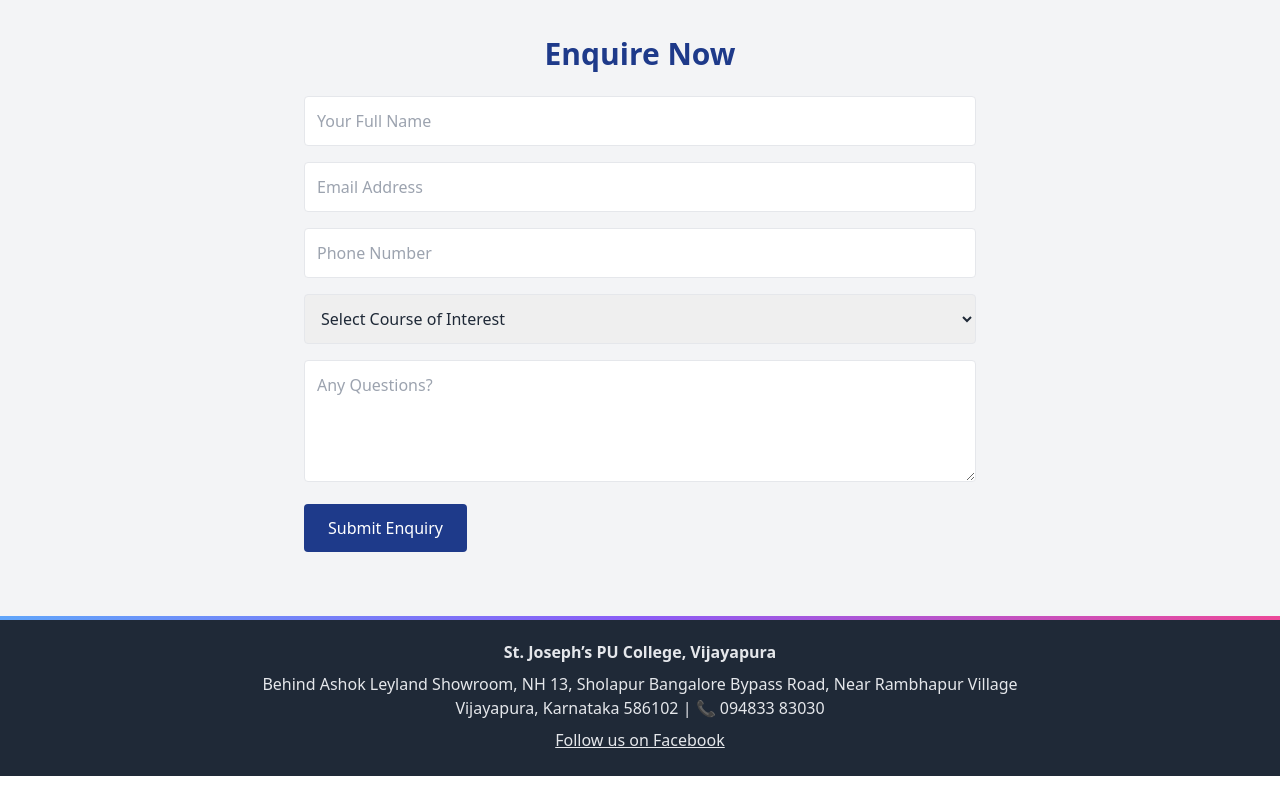
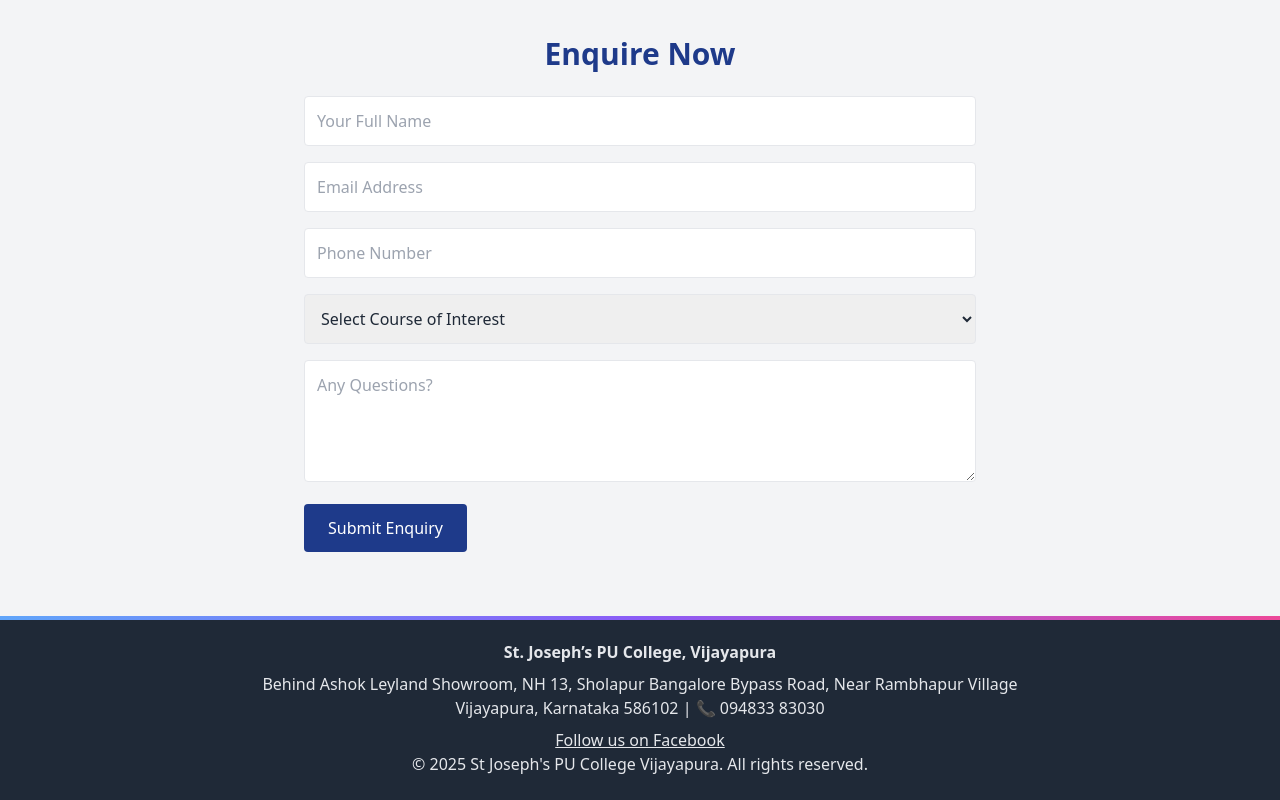
Before and after one commit to Fit-Tech06/stjosephspucollegevijayapura, a plain HTML site: page admissions.html in a window 1280 px wide. Shown: the part 708-1508 px from the top of the page. Before the commit the page ends 1484 px from the top, so only its background shows below. Drawn offline with nearby package versions, Linux system fonts and the light colour scheme.

Commit message:
Update admissions.html

```diff
--- a/admissions.html
+++ b/admissions.html
@@ -86,6 +86,9 @@
       <p class="mt-2">
         <a href="https://www.facebook.com/stjosephsbijapur" target="_blank" class="underline hover:text-white">Follow us on Facebook</a>
       </p>
+      <p>
+        &copy 2025 St Joseph's PU College Vijayapura. All rights reserved.
+      </p>
     </div>
   </footer>
 
```
